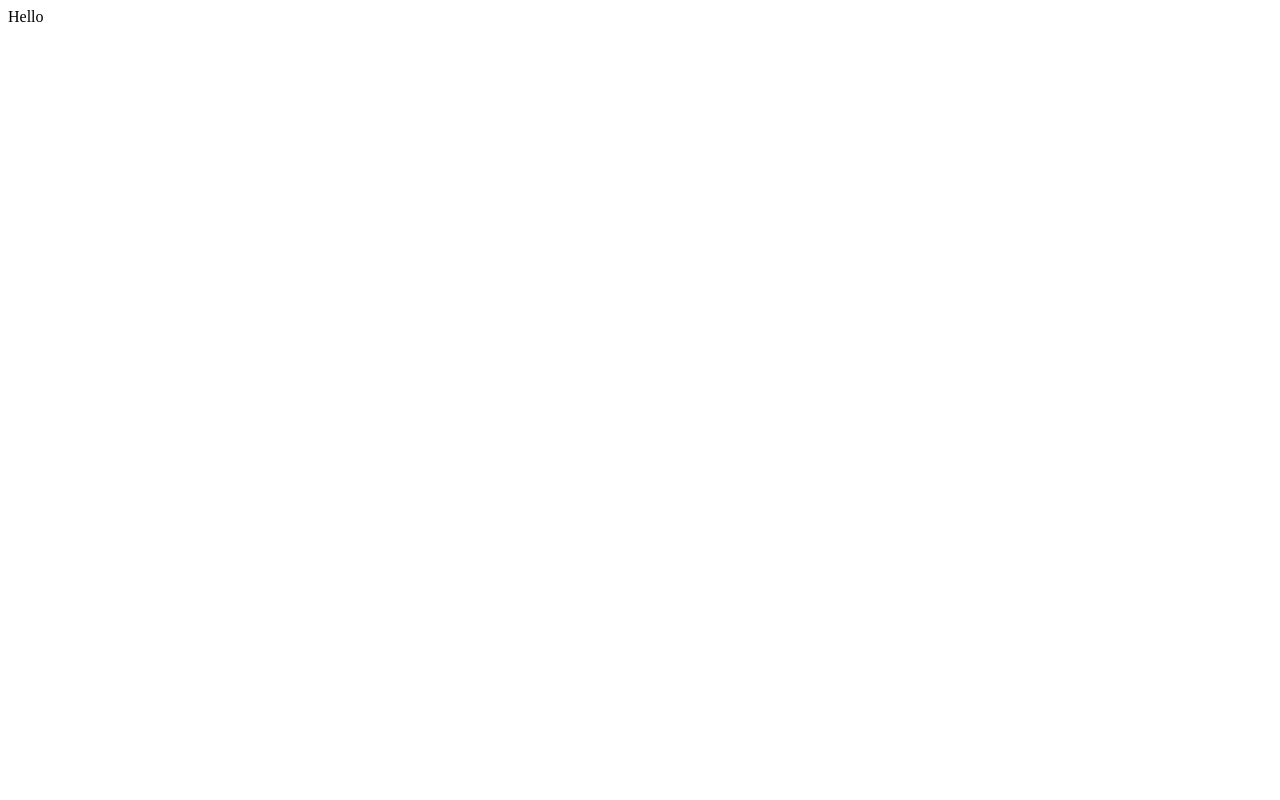
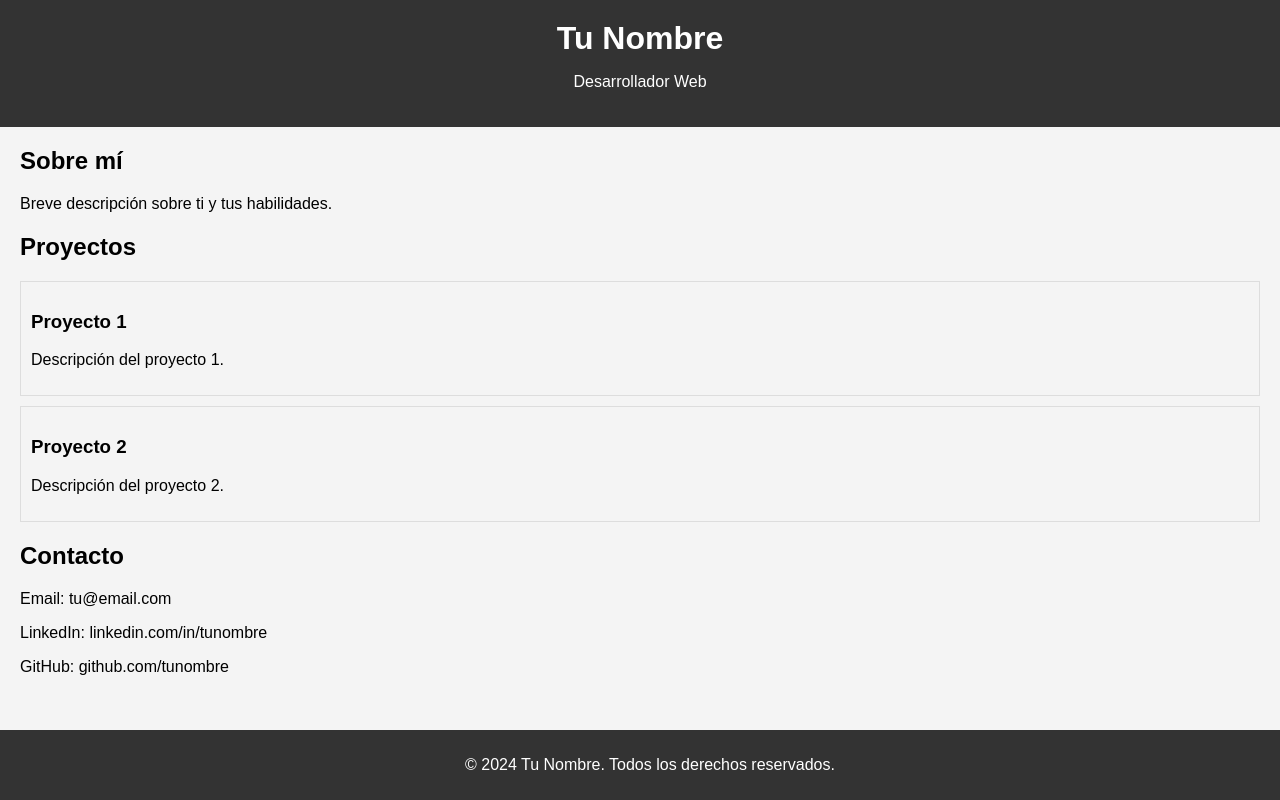
Before and after one commit to m-uzair-aslam/m-uzair-aslam.github.io, a plain HTML site: page index.html in a window 1280 px wide. Drawn offline with Linux system fonts and the light colour scheme.

Commit message:
Update index.html

```diff
--- a/index.html
+++ b/index.html
@@ -1 +1,84 @@
-Hello
+<!DOCTYPE html>
+<html lang="es">
+<head>
+    <meta charset="UTF-8">
+    <meta name="viewport" content="width=device-width, initial-scale=1.0">
+    <title>Tu Nombre - Portfolio</title>
+    <style>
+        body {
+            font-family: 'Arial', sans-serif;
+            margin: 0;
+            padding: 0;
+            background-color: #f4f4f4;
+        }
+
+        header {
+            background-color: #333;
+            color: #fff;
+            text-align: center;
+            padding: 20px 0;
+        }
+
+        header h1 {
+            margin: 0;
+        }
+
+        .about-me,
+        .projects,
+        .contact {
+            margin: 20px;
+        }
+
+        .projects .project {
+            border: 1px solid #ddd;
+            padding: 10px;
+            margin-bottom: 10px;
+        }
+
+        footer {
+            text-align: center;
+            padding: 10px;
+            background-color: #333;
+            color: #fff;
+            position: fixed;
+            bottom: 0;
+            width: 100%;
+        }
+    </style>
+</head>
+<body>
+    <header>
+        <h1>Tu Nombre</h1>
+        <p>Desarrollador Web</p>
+    </header>
+
+    <section class="about-me">
+        <h2>Sobre mí</h2>
+        <p>Breve descripción sobre ti y tus habilidades.</p>
+    </section>
+
+    <section class="projects">
+        <h2>Proyectos</h2>
+        <div class="project">
+            <h3>Proyecto 1</h3>
+            <p>Descripción del proyecto 1.</p>
+        </div>
+        <div class="project">
+            <h3>Proyecto 2</h3>
+            <p>Descripción del proyecto 2.</p>
+        </div>
+        <!-- Agrega más proyectos según sea necesario -->
+    </section>
+
+    <section class="contact">
+        <h2>Contacto</h2>
+        <p>Email: tu@email.com</p>
+        <p>LinkedIn: linkedin.com/in/tunombre</p>
+        <p>GitHub: github.com/tunombre</p>
+    </section>
+
+    <footer>
+        <p>&copy; 2024 Tu Nombre. Todos los derechos reservados.</p>
+    </footer>
+</body>
+</html>
```
